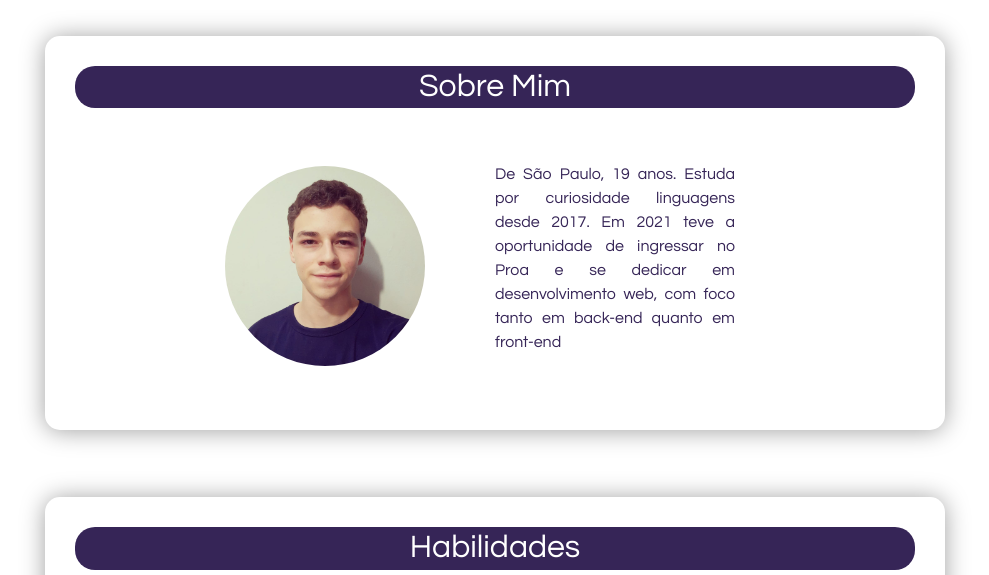
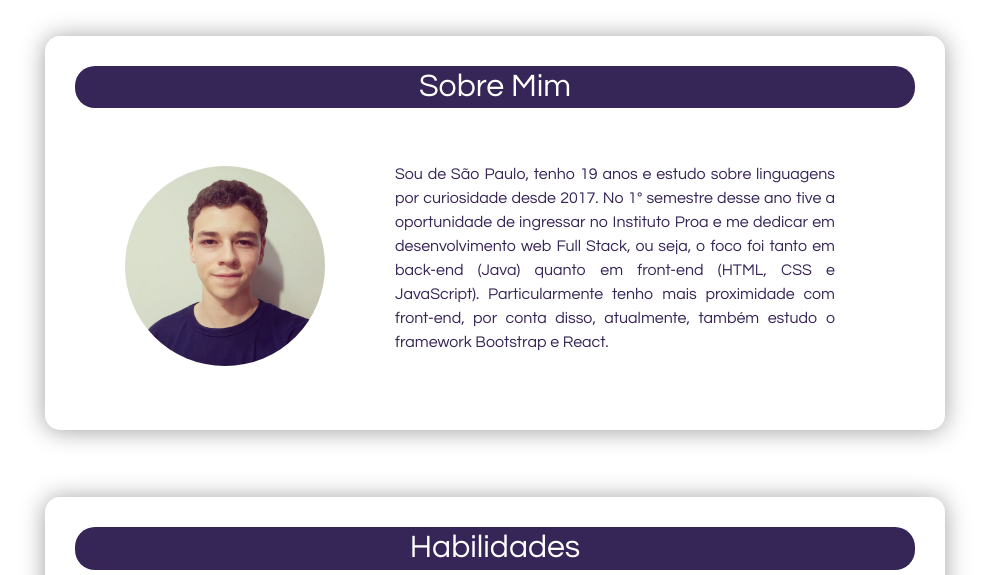
Before and after one commit to GurgelAmaral/Apresentacao, a plain HTML site: page index.html in a window 1280 px wide. Shown: the part 800-1375 px from the top of the page, without its empty margins (145-1134 px from the left). Drawn offline with nearby package versions, Linux system fonts and the light colour scheme.

Commit message:
About me desc Update

```diff
--- a/css/style.css
+++ b/css/style.css
@@ -401,6 +401,7 @@ li {
     #about-me-p{
         text-align: justify;
         padding: 30px;
+        width: 500px;
     }
 
     #about-me-outter-div{
--- a/index.html
+++ b/index.html
@@ -101,9 +101,7 @@
                 <img id="about-me-img" src="./imgs/luks.jpeg" style="border-radius: 50%; margin-top: 16px;"
                     width="150px" alt="imagem arredondada de Lucas Gurgel">
                 <p id="about-me-p">
-                    De São Paulo, 19 anos. Estuda por curiosidade linguagens desde 2017. Em 2021 teve a oportunidade de
-                    ingressar no Proa e se dedicar em desenvolvimento web, com foco tanto em back-end quanto em
-                    front-end
+                    Sou de São Paulo, tenho 19 anos e estudo sobre linguagens por curiosidade desde 2017. No 1° semestre desse ano tive a oportunidade de ingressar no Instituto Proa e me dedicar em desenvolvimento web Full Stack, ou seja, o foco foi tanto em back-end (Java) quanto em front-end (HTML, CSS e JavaScript). Particularmente tenho mais proximidade com front-end, por conta disso, atualmente, também estudo o framework Bootstrap e React.
                 </p>
             </div>
         </div>
```
